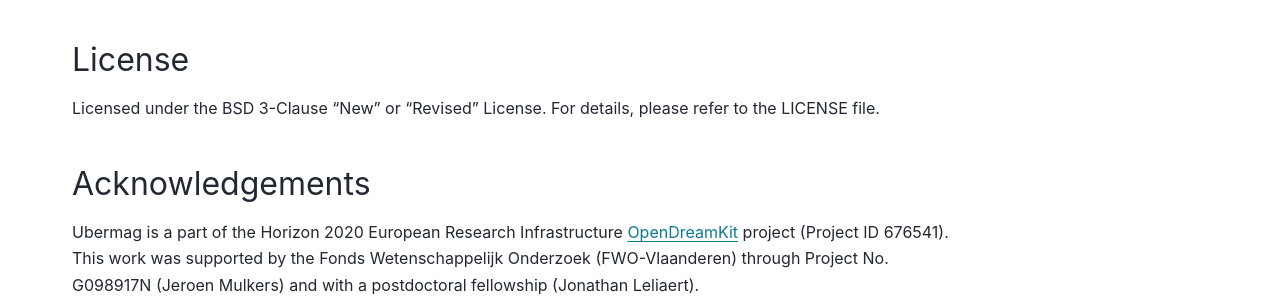
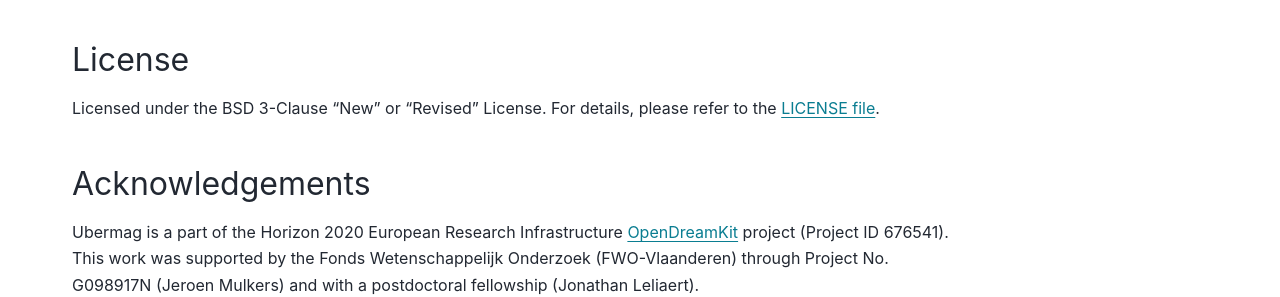
Before and after one commit to ubermag/ubermag.github.io, a Sphinx documentation site: the page built from source/index.rst, in a window 1280 px wide and 900 px high, scrolled down 6086 px. Shown: the part 410-707 px from the top of the window. Built offline with Sphinx 7.4.7 and the PyData theme 0.15.4, drawn with Linux system fonts in a browser that asks for light colours; pages that are not in the unit, such as notebooks, are missing from menus.

Commit message:
Small changes in top-level index

```diff
--- a/source/index.rst
+++ b/source/index.rst
@@ -153,13 +153,12 @@
 ``ubermag`` in the cloud
 ========================
 
-If you do not want to install `ubermag` on your machine, you can use it in the
+If you do not want to install ``ubermag`` on your machine, you can use it in the
 cloud via Binder. This does not require you to have anything installed on your
 machine and no files will be created. To access it, please use the following
 badge:
 
 .. raw html to open binder in a new tab
-
 .. raw:: html
 
    <a href="https://mybinder.org/v2/gh/ubermag/tutorials/latest?urlpath=lab/tree/demo.ipynb" target="_blank" rel="noopener noreferrer">
@@ -222,15 +221,18 @@
 License
 =======
 
-Licensed under the BSD 3-Clause “New” or “Revised” License. For details, please refer to the LICENSE file.
+Licensed under the BSD 3-Clause “New” or “Revised” License. For details, please
+refer to the `LICENSE file
+<https://github.com/ubermag/ubermag/blob/master/LICENSE>`__.
 
 Acknowledgements
 ================
 
 Ubermag is a part of the Horizon 2020 European Research Infrastructure
-`OpenDreamKit <https://opendreamkit.org>`__ project (Project ID 676541). This work was supported by the Fonds
-Wetenschappelijk Onderzoek (FWO-Vlaanderen) through Project No. G098917N (Jeroen
-Mulkers) and with a postdoctoral fellowship (Jonathan Leliaert).
+`OpenDreamKit <https://opendreamkit.org>`__ project (Project ID 676541). This
+work was supported by the Fonds Wetenschappelijk Onderzoek (FWO-Vlaanderen)
+through Project No. G098917N (Jeroen Mulkers) and with a postdoctoral fellowship
+(Jonathan Leliaert).
 
 .. toctree::
    :hidden:
```
